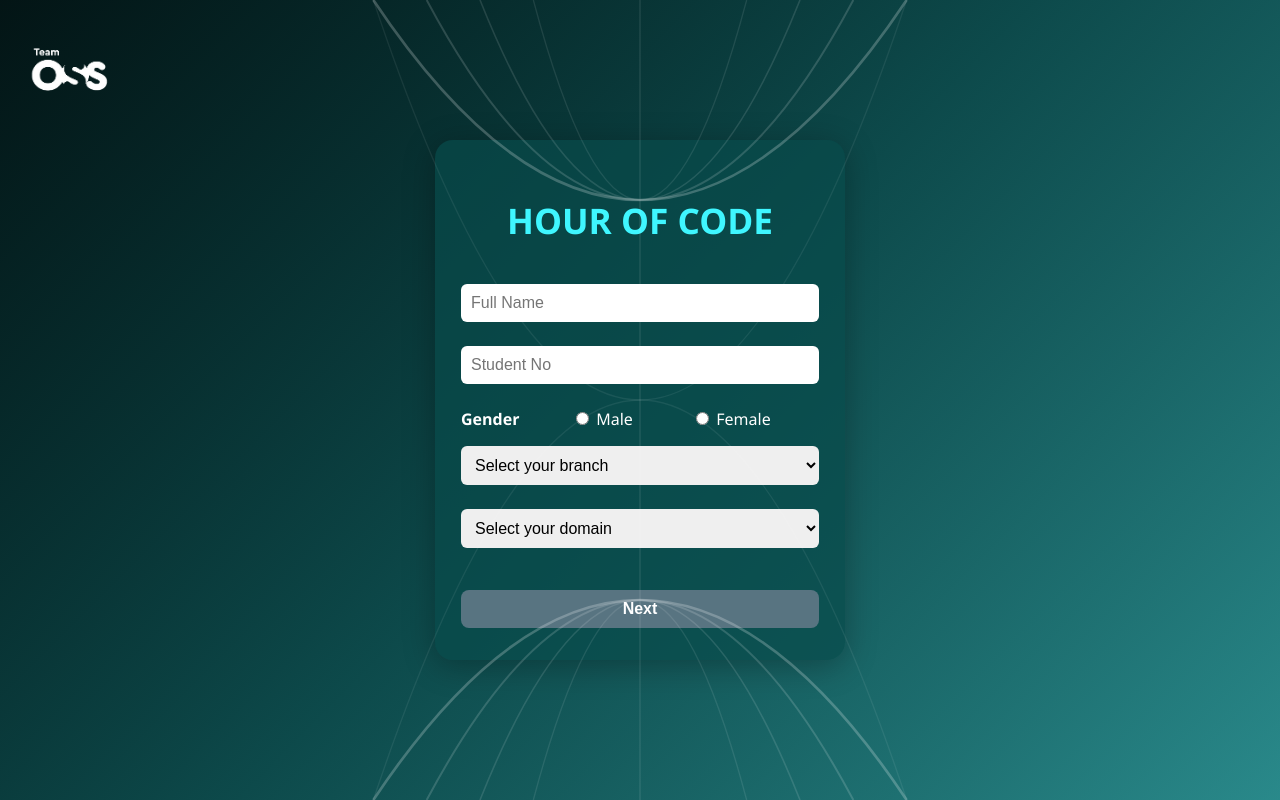
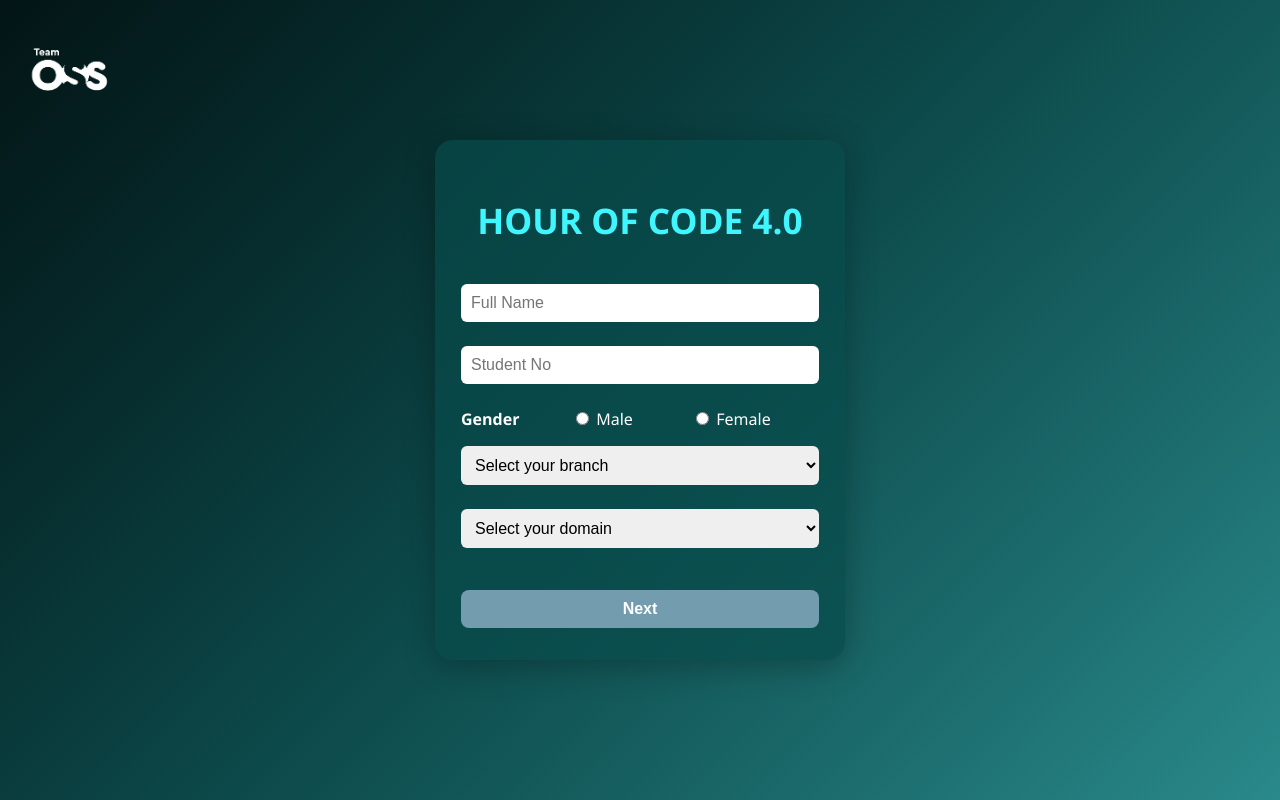
Before and after one commit to DevTheCoder555/LoginFormOSS, a React (Vite) app: page / in a window 1280 px wide. Built offline with nearby package versions, Linux system fonts and the light colour scheme.

Commit message:
updated some styles

```diff
--- a/src/App.jsx
+++ b/src/App.jsx
@@ -27,28 +27,8 @@ function App() {
 
   return (
     <div className="app-background">
-      <svg className="background-svg" viewBox="0 0 400 600" fill="none" xmlns="http://www.w3.org/2000/svg" style={{ position: 'absolute', width: '100vw', height: '100vh', zIndex: 0, pointerEvents: 'none', opacity: 0.6 }}>
-  {/* Main hourglass lines */}
-  <path d="M0,0 Q200,300 400,0" stroke="white" strokeOpacity="0.38" strokeWidth="2"/>
-  <path d="M0,600 Q200,300 400,600" stroke="white" strokeOpacity="0.38" strokeWidth="2"/>
+      <Logo />
 
-  {/* Additional hourglass curves for density and effect */}
-  <path d="M40,0 Q200,300 360,0" stroke="white" strokeOpacity="0.26" strokeWidth="1.5"/>
-  <path d="M40,600 Q200,300 360,600" stroke="white" strokeOpacity="0.26" strokeWidth="1.5"/>
-
-  <path d="M80,0 Q200,300 320,0" stroke="white" strokeOpacity="0.20" strokeWidth="1.2"/>
-  <path d="M80,600 Q200,300 320,600" stroke="white" strokeOpacity="0.20" strokeWidth="1.2"/>
-
-  <path d="M120,0 Q200,300 280,0" stroke="white" strokeOpacity="0.16" strokeWidth="1"/>
-  <path d="M120,600 Q200,300 280,600" stroke="white" strokeOpacity="0.16" strokeWidth="1"/>
-
-  {/* Middle vertical and diagonal lines for geometric emphasis */}
-  <path d="M200,0 Q200,300 200,600" stroke="white" strokeOpacity="0.18" strokeWidth="1"/>
-  <path d="M0,0 Q200,600 400,0" stroke="white" strokeOpacity="0.12" strokeWidth="1"/>
-  <path d="M0,600 Q200,0 400,600" stroke="white" strokeOpacity="0.12" strokeWidth="1"/>
-</svg>
-
-      <Logo />
       {step === 1 && (
         <RegistrationForm
           formData={formData}
--- a/src/components/RegistrationForm.jsx
+++ b/src/components/RegistrationForm.jsx
@@ -1,7 +1,7 @@
 function RegistrationForm({ onNext, formData, updateForm }) {
   return (
     <form className="form-container" onSubmit={(e) => e.preventDefault()}>
-      <h1 className="form-title">HOUR OF CODE</h1>
+      <h1 className="form-title">HOUR OF CODE 4.0</h1>
       <input
         type="text"
         placeholder="Full Name"
--- a/src/components/ResidencyForm.jsx
+++ b/src/components/ResidencyForm.jsx
@@ -1,28 +1,7 @@
-import React, { useRef, useState } from "react";
-import ReCAPTCHA from "react-google-recaptcha";
-import "../styles/form.css";
-
-const ResidencyForm = ({ formData, updateForm, onBack, onSubmit }) => {
-  const recaptchaRef = useRef(null);
-  const [captchaValue, setCaptchaValue] = useState(null);
-
-  const onCaptchaChange = (value) => {
-    setCaptchaValue(value);
-  };
-
-  const handleSubmit = () => {
-    if (!captchaValue) {
-      alert("Please verify that you are not a robot!");
-      return;
-    }
-    onSubmit();
-    recaptchaRef.current.reset();
-  };
-
+function ResidencyForm({ onBack, onSubmit, formData, updateForm }) {
   return (
     <form className="form-container" onSubmit={(e) => e.preventDefault()}>
       <h1 className="form-title">HOUR OF CODE</h1>
-
       <input
         type="text"
         placeholder="Contact Number"
@@ -30,7 +9,6 @@ const ResidencyForm = ({ formData, updateForm, onBack, onSubmit }) => {
         value={formData.contactNumber}
         onChange={(e) => updateForm("contactNumber", e.target.value)}
       />
-
       <input
         type="email"
         placeholder="Email Address"
@@ -40,7 +18,7 @@ const ResidencyForm = ({ formData, updateForm, onBack, onSubmit }) => {
       />
 
       <div className="form-row">
-        <label>Residency Status</label>
+        <span>Residency Status</span>
         <label>
           <input
             type="radio"
@@ -63,22 +41,19 @@ const ResidencyForm = ({ formData, updateForm, onBack, onSubmit }) => {
         </label>
       </div>
 
-      <ReCAPTCHA
-        sitekey="6Lfhov4rAAAAAHoUHWZHs56eLYxz1wmdp-YD8M0L"
-        onChange={onCaptchaChange}
-        ref={recaptchaRef}
-      />
+      <div style={{ margin: "16px 0" }}>
+        <input type="checkbox" /> I'm not a robot
+      </div>
 
       <div className="form-buttons">
         <button type="button" className="form-button" onClick={onBack}>
           Back
         </button>
-        <button type="button" className="form-button" onClick={handleSubmit}>
+        <button type="button" className="form-button" onClick={onSubmit}>
           Submit
         </button>
       </div>
     </form>
   );
-};
-
+}
 export default ResidencyForm;
--- a/src/styles/App.css
+++ b/src/styles/App.css
@@ -1,3 +1,4 @@
+
 .app-background {
   min-height: 100vh;
   background: linear-gradient(135deg, rgba(1, 19, 19, 0.9), rgba(2, 66, 66, 0.8), rgba(20,120,120,0.7));
@@ -15,8 +16,13 @@
 }
 
 .oss-logo {
-  width: 100px;   /* Adjust size as needed */
-  height: auto;
+  width: 64;
+height: 64;
+range: 0 deg;
+opacity: 1;
+top: -5px;
+left: 7px;
+
 }
 body, #root {
   min-height: 100vh;
--- a/src/styles/form.css
+++ b/src/styles/form.css
@@ -111,7 +111,7 @@
   padding: 10px 0;
   border-radius: 8px;
   border: none;
-  background: #587481;
+  background: #749caf;
   color: #fff;
   font-weight: bold;
   font-size: 1rem;
```
